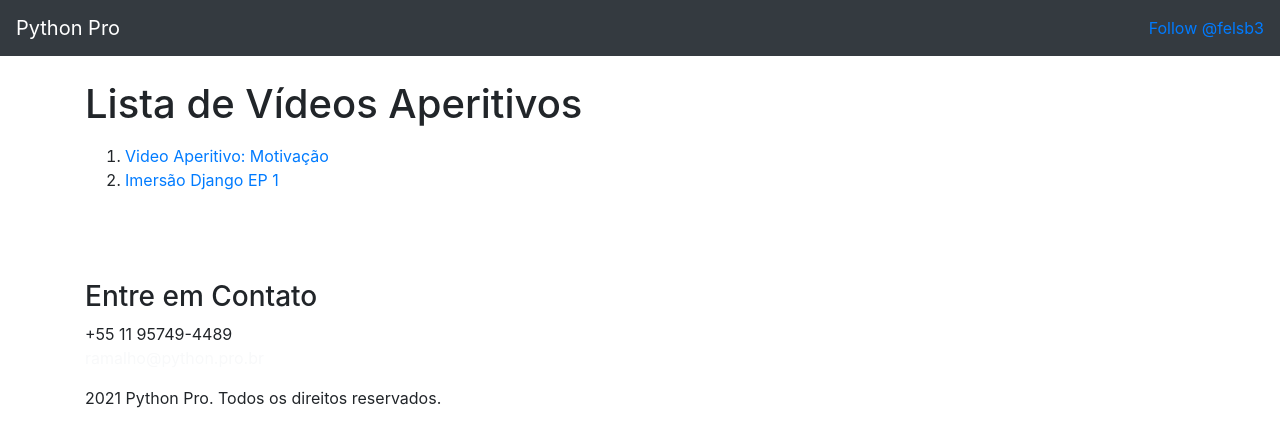
After one commit to felsb3/curso-django, a Django app: page /aperitivos/ in a window 1280 px wide. The commit adds this page. Shown: the top 447 px of the page. Run offline with Django 3.2, Linux system fonts and the light colour scheme; some libraries are stand-ins or nearby versions.

Commit message:
Filtros Lista de Elementos com For Acesso a Atributos no Template Acesso a Método no Template close #53

```diff
--- /dev/null
+++ b/pypro/aperitivos/templates/aperitivos/indice.html
@@ -0,0 +1,20 @@
+{% extends 'base/base.html' %}
+{% load static %}
+{% block title %}Python Pro - Aperitivos{% endblock title %}
+{% block description %}Página com todos vídeo gratuitos{% endblock description %}
+{% block body %}
+	<div class="container">
+		<div class="row">
+			<div class="col-md-12">
+				<h1 class="mt-4 mb-3">Lista de Vídeos Aperitivos</h1>
+				<ol>
+					{% for video in videos %}
+						<li><a href="{{ video.get_absolute_url }}">{{ video.titulo | default:"Faltando Título" }}</a></li>
+					{% empty %}
+						<li>Não foi encontrado nenhum vídeo de aperitivo</li>
+					{% endfor %}
+				</ol>
+			</div>
+		</div>
+	</div>
+{% endblock body %}
--- a/pypro/aperitivos/templates/aperitivos/video.html
+++ b/pypro/aperitivos/templates/aperitivos/video.html
@@ -6,7 +6,7 @@
 	<div class="container">
 		<div class="row">
 			<div class="col-md-12">
-				<h1 class="mt-4 mb-3">{{ video.titulo }}</h1>
+				<h1 class="mt-4 mb-3">{{ video.titulo | default:"Faltando Título" }}</h1>
 				<iframe src="https://www.youtube.com/embed/{{ video.youtube_id }}" title="YouTube video player" width="727" height="409"
 					frameborder="0" allow="accelerometer; autoplay; clipboard-write; encrypted-media; gyroscope; picture-in-picture"
 					allowfullscreen>
--- a/pypro/aperitivos/urls.py
+++ b/pypro/aperitivos/urls.py
@@ -1,9 +1,9 @@
 from django.urls import path
 
-from pypro.aperitivos.views import video
+from pypro.aperitivos.views import video, indice
 
 app_name = 'aperitivos'
 urlpatterns = [
     path('<slug:slug>', video, name='video'),
-    # path('', indice, name='indice'),
+    path('', indice, name='indice'),
 ]
--- a/pypro/aperitivos/views.py
+++ b/pypro/aperitivos/views.py
@@ -1,8 +1,31 @@
 from django.shortcuts import render
+from django.urls import reverse
+
+
+class Video:
+    def __init__(self, slug, titulo, youtube_id):
+        self.slug = slug
+        self.titulo = titulo
+        self.youtube_id = youtube_id
+
+    def get_absolute_url(self):
+        return reverse('aperitivos:video', args=(self.slug,))
+
+
+videos = [
+    Video('motivacao', 'Video Aperitivo: Motivação', 'ipgrkrNCBzA'),
+    Video('imercaoEp1', 'Imersão Django EP 1', 'zLIeu9cPYrY'),
+]
+
+videos_dct = {v.slug: v for v in videos}
+
+
+def indice(request):
+    return render(request, 'aperitivos/indice.html', context={'videos': videos})
 
 
 def video(request, slug):
-    video = {'titulo': 'Video Aperitivo: Motivação', 'youtube_id': 'ipgrkrNCBzA'}
+    video = videos_dct[slug]
     return render(request, 'aperitivos/video.html', context={'video': video})
 
 # videos = zLIeu9cPYrY
```
Also changed, not shown: pypro/aperitivos/tests/tests_indice.py (added, +38 -0 lines), pypro/aperitivos/tests/tests_videos.py (renamed from pypro/aperitivos/tests.py, +2 -5 lines), pypro/aperitivos/tests/__init__.py (added).
